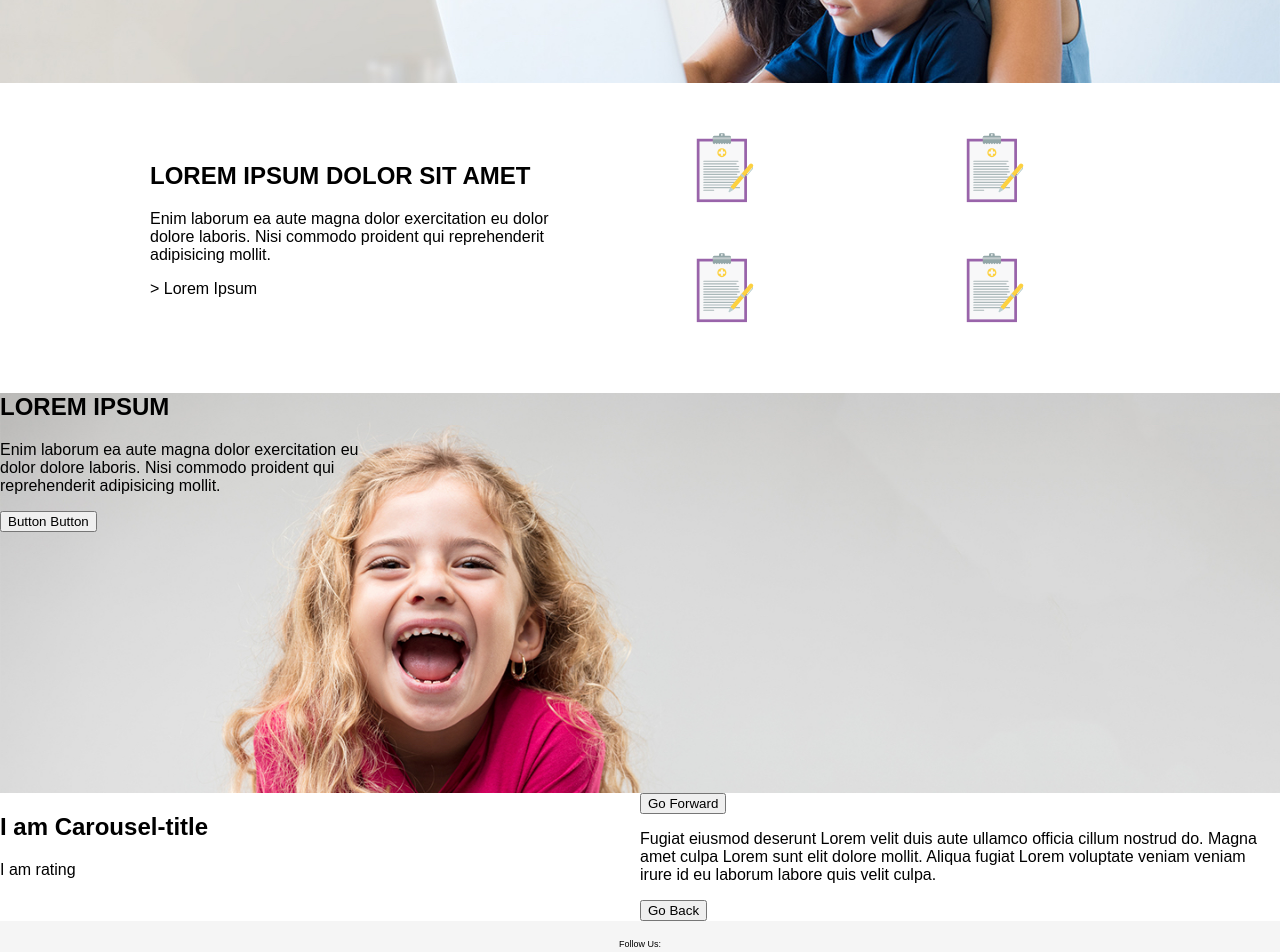
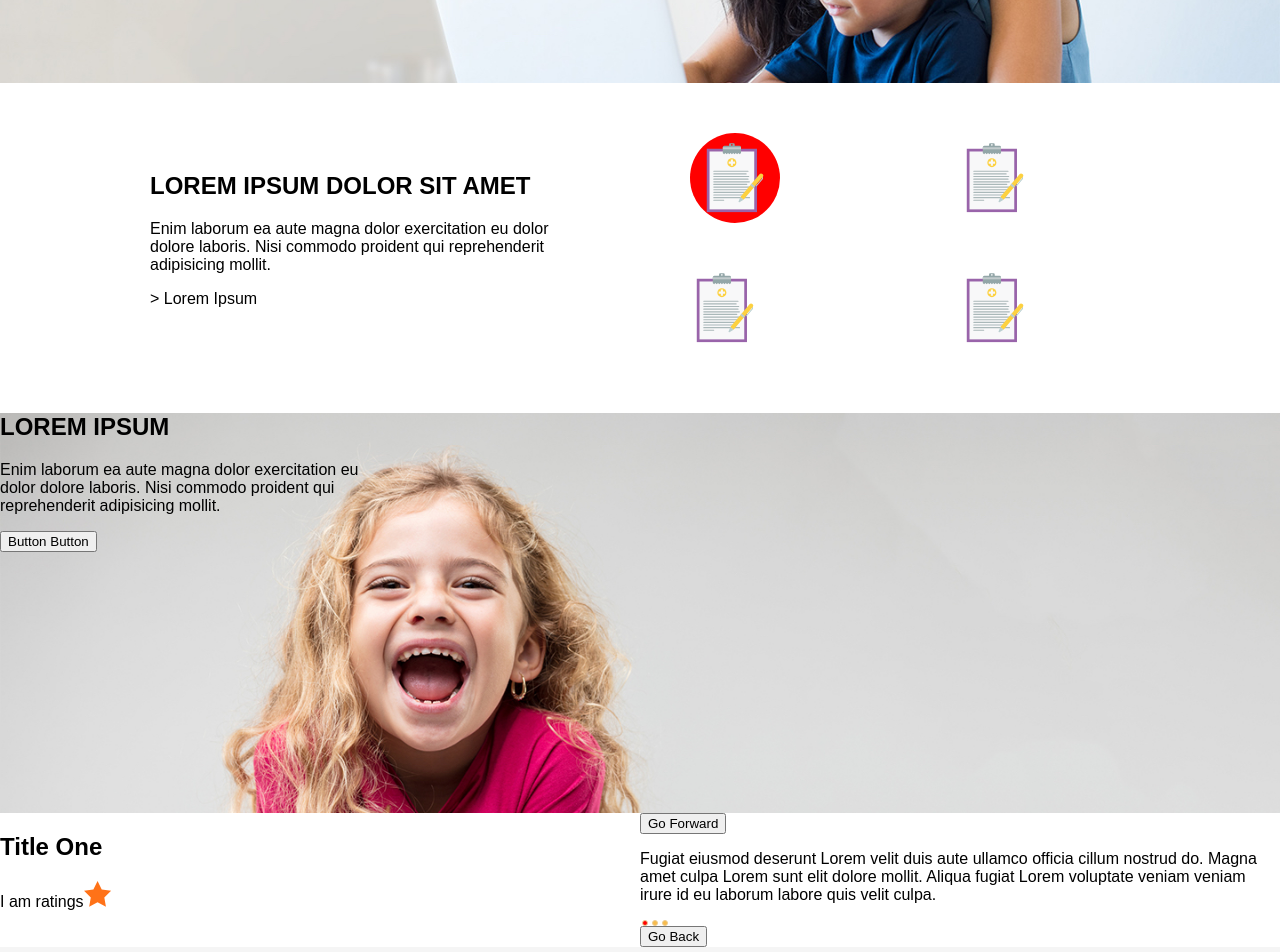
Before and after one commit to janeskywalker/RC-front-end, a React (Create React App) app: page / in a window 1280 px wide. Shown: the part 1320-2272 px from the top of the page. Built offline with nearby package versions, Linux system fonts and the light colour scheme.

Commit message:
styling carousel

```diff
--- a/src/App.css
+++ b/src/App.css
@@ -4,11 +4,21 @@
 
 .hero {
   background-image: url("../public/assets/hero.jpg");
-
   background-size: cover;
   height: 500px;
+  animation-duration: 3s;
+  animation-name: fadein;
 }
 
+@keyframes fadein {
+  from {
+    opacity: 0;
+  }
+
+  to {
+    opacity: 1
+  }
+}
 
 /* section-one */
 
@@ -51,12 +61,29 @@
   grid-template-columns: 1fr 1fr;
 }
 
-.icon-dash-board{
+.icon-dash-board {
   padding: 50px;
   display: grid;
   align-items: center;
   grid-template-columns: 1fr 1fr;
   grid-row-gap: 50px;
+}
+
+.icon-content {
+  background-color: red;
+  width: 90px;
+  height: 90px;
+  box-sizing: border-box;
+  padding: 10px;
+  border-radius: 50%;
+  cursor: pointer;
+  transition-property: transform, background-color;
+  transition-duration: 1s;
+}
+
+.icon-content:hover {
+  background-color: black;
+  transform: scale(1.2) rotate(20deg);
 }
 
 .icon-img {
@@ -94,6 +121,40 @@
 
 /* carousel */
 
+.circle-container {
+  display: flex;
+}
+
+.circle {
+  width: 4px;
+  height: 4px;
+  border: rgb(236, 205, 146) solid 1px;
+  background: rgb(247, 187, 75);
+  border-radius: 50%;
+  margin: 0 2px;
+}
+
+.circle.active {
+  background: red;
+}
+
+.body-content {
+  animation-duration: 1s;
+  animation-name: slidein;
+}
+
+@keyframes slidein {
+  from {
+    opacity: 0;
+    transform: translateX(100px);
+  }
+
+  to {
+    opacity: 1;
+    transform: translateX(0px);
+  }
+}
+
 
 /* footer */
 
--- a/src/components/Carousel.js
+++ b/src/components/Carousel.js
@@ -1,26 +1,27 @@
 import React from "react";
-import Rating from "./Rating"
+import Rating from "./Ratings"
+import PageIndicator from "./PageIndicator"
 
 const Carousel = () => {
   const [state, setState] = React.useState({
     slides: [
       {
-        title: "Title 1",
-        ratings: 3,
+        title: "Title One",
+        ratings: 1,
         author: "Author 1",
         date: "01/01/20",
         body: "Fugiat eiusmod deserunt Lorem velit duis aute ullamco officia cillum nostrud do. Magna amet culpa Lorem sunt elit dolore mollit. Aliqua fugiat Lorem voluptate veniam veniam irure id eu laborum labore quis velit culpa."
       },
       {
-        title: "Title 2",
-        ratings: 4,
+        title: "Title Two",
+        ratings: 5,
         author: "Author 2",
         date: "01/01/20",
         body: "Officia magna est in officia fugiat eiusmod pariatur amet. Exercitation incididunt proident est ipsum. Lorem deserunt cillum deserunt veniam. Exercitation tempor culpa excepteur officia. Officia officia culpa aute.."
       },
       {
-        title: "Title 3",
-        ratings: 5,
+        title: "Title Three",
+        ratings: 3,
         author: "Author 3",
         date: "01/01/20",
         body: "Sit labore proident in aliqua nisi elit dolor occaecat incididunt sit id. Sunt ad enim tempor esse esse nisi sunt tempor do exercitation ipsum incididunt est. Et eiusmod do proident aute ullamco."
@@ -35,8 +36,8 @@ const Carousel = () => {
   return (
     <section className='carousel'>
       <div className="title-container">
-        <h2>I am Carousel-title</h2>
-        < Rating />
+        <h2>{currentSlide.title}</h2>
+        <Rating ratings={currentSlide.ratings}/>
       </div>
       <div className="body-container">
         <button onClick={() => {
@@ -47,7 +48,8 @@ const Carousel = () => {
             });
           }
         }}>Go Forward</button>
-        <p>{currentSlide.body}</p>
+        <p className="body-content">{currentSlide.body}</p>
+        <PageIndicator currentIndex={state.currentIndex} numOfSlides={numOfSlides}/>
         <button onClick={() => {
           if(state.currentIndex > 0){
             setState({
--- /dev/null
+++ b/src/components/PageIndicator.js
@@ -0,0 +1,18 @@
+import React from 'react'
+
+const PageIndicator = ({currentIndex, numOfSlides}) => {
+  console.log({currentIndex, numOfSlides})
+  const circles = []
+  for(let i = 0; i < numOfSlides; i++) {
+    circles.push(<div className={currentIndex === i ? 'circle active' : 'circle'} key={i}></div>)
+  }
+
+  return (
+    <div className='circle-container'>
+      {circles}
+    </div>
+
+  );
+};
+
+export default PageIndicator
--- a/src/components/Rating.js
+++ /dev/null
@@ -1,12 +0,0 @@
-import React from 'react'
-
-const Rating = () => {
-  return (
-    <div>
-      I am rating
-    </div>
-
-  );
-};
-
-export default Rating
--- /dev/null
+++ b/src/components/Ratings.js
@@ -0,0 +1,18 @@
+import React from 'react'
+
+const Ratings = ({ratings}) => {
+  const stars = []
+  for(let i = 0; i < ratings; i++) {
+    stars.push(<img src="assets/star.svg" alt='star' key={i}/>)
+  }
+
+  return (
+    <div>
+      I am ratings
+      {stars}
+    </div>
+
+  );
+};
+
+export default Ratings
--- a/src/components/SectionThree.js
+++ b/src/components/SectionThree.js
@@ -12,11 +12,13 @@ const SectionThree = () => {
         <p className="link"> > Lorem Ipsum</p>
       </div>
       <div className="icon-dash-board">
-        <img
-          className="icon-img"
-          src="/assets/home-expertise.svg"
-          alt="home-expertise"
-        />
+        <div className="icon-content">
+          <img
+            className="icon-img"
+            src="/assets/home-expertise.svg"
+            alt="home-expertise"
+          />
+        </div>
         <img
           className="icon-img"
           src="/assets/home-expertise.svg"
```
